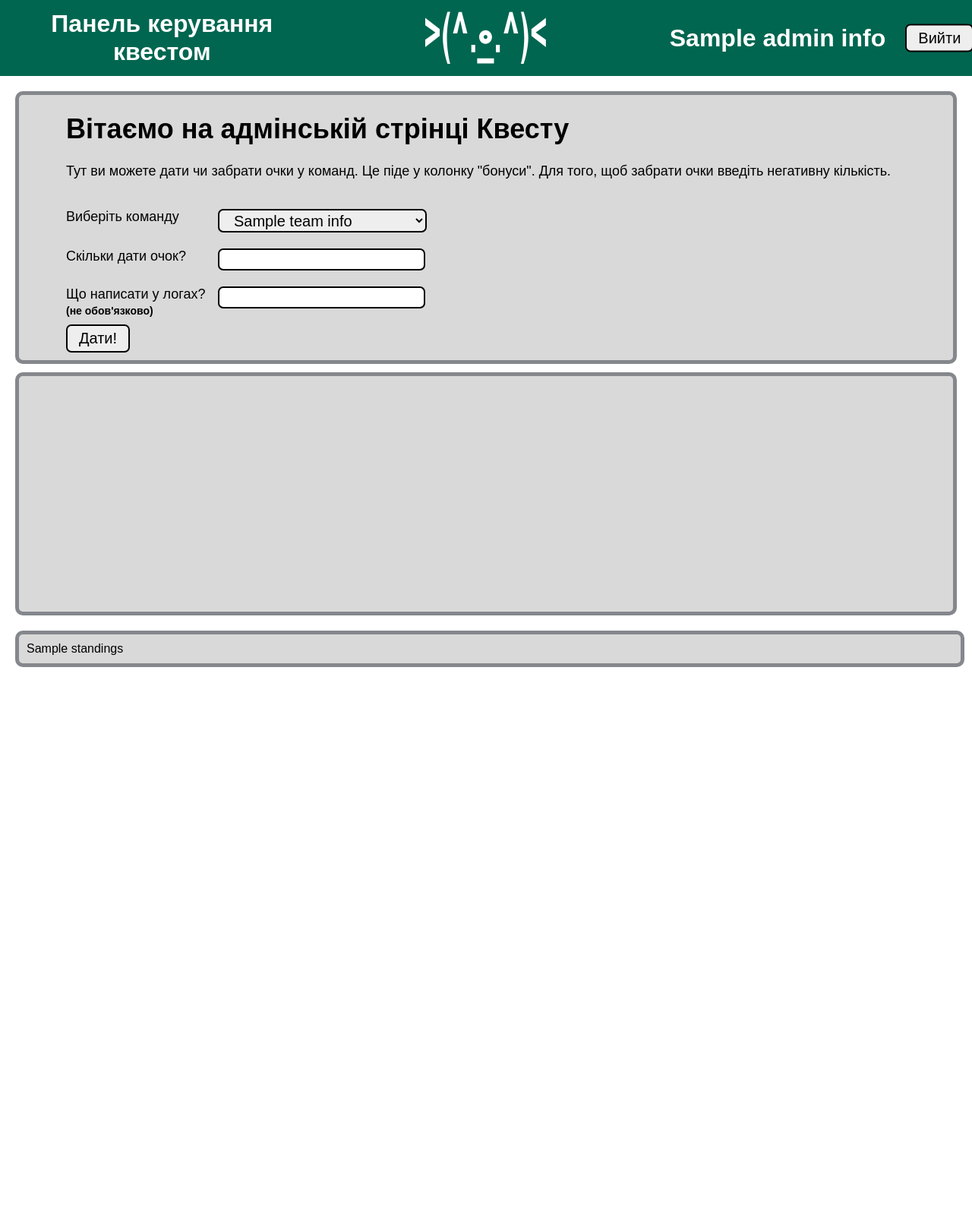
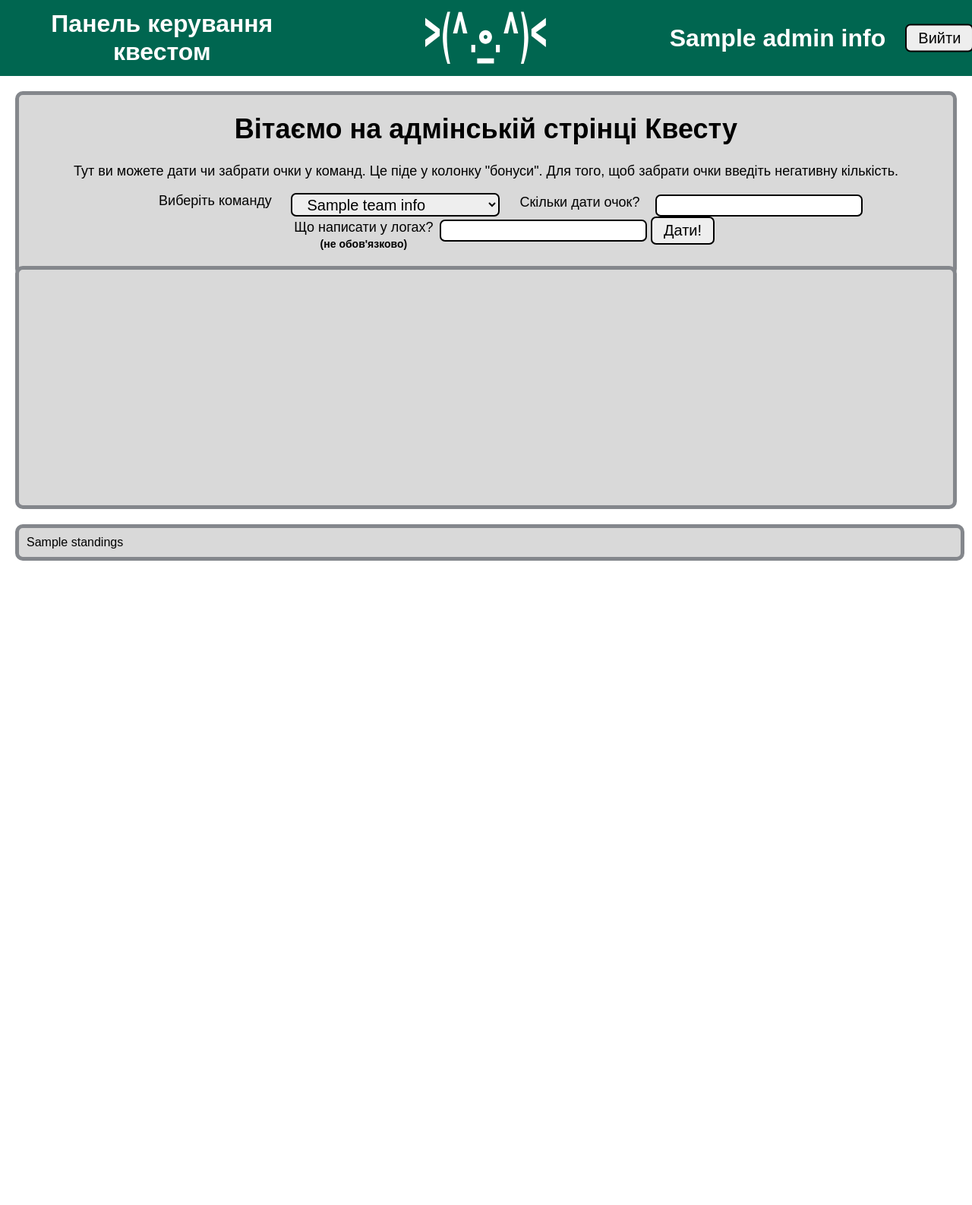
Before and after one commit to dostashev/lolquest, a Flask app: template lolquest/templates/admin.html in a window 1280 px wide. Shown: the whole page at 76% size. After the commit the page ends 738 px from the top, so only its background shows below. Run offline with Flask 3, Linux system fonts and the light colour scheme; the template is opened without the code that fills it: most values are stand-ins (such as "Sample title", 1, 10 or a date in 2020); parts of the project's set-up code (start-up, migrations or seed data) failed here and were passed over.

Commit message:
horizontal fields

```diff
--- a/lolquest/static/layout_admin.css
+++ b/lolquest/static/layout_admin.css
@@ -54,7 +54,7 @@
 
 .Bottom {  display: grid;
   grid-template-columns: 1fr 1fr 1fr;
-  grid-template-rows: 370px 90fr 200fr;
+  grid-template-rows: 230px 90fr 200fr;
   gap: 0px 0px;
   grid-auto-flow: row;
   grid-template-areas:
@@ -93,7 +93,7 @@ label{
     float: left;
     clear: left;
     width: 200px;
-    text-align: left;
+    text-align: center;
 }
 
 input {
@@ -106,3 +106,7 @@ select {
   display: inline-block;
   float: middle;
 }
+
+form ul { list-style-type: none; }
+
+form ul li { display: inline-block }
--- a/lolquest/templates/admin.html
+++ b/lolquest/templates/admin.html
@@ -28,11 +28,11 @@
         </div>
         <div class="Bottom">
             <div class="Panel">
-                <div style="padding-left: 5%; padding-right: 5%; padding-top:0%; font-size: 18px;" class="gray-box">
+                <div style="padding-left: 5%; padding-right: 5%; padding-top:0%; font-size: 18px; text-align: center;" class="gray-box">
                     <h1>Вітаємо на адмінській стрінці Квесту</h1>
                     <p>Тут ви можете дати чи забрати очки у команд. Це піде у колонку "бонуси". Для того, щоб забрати очки введіть негативну кількість.</p>
-                    <form method="POST">
-                        <br>
+                    <form method="POST"><ul>
+                        <li>
                             <label for="teams" type="text" name="team_id">Виберіть команду</label>
                             <select name="teams" id="teams">
                                 {% for team_id in standings_data.team_order %}
@@ -40,19 +40,19 @@
                                     <option value="{{team_id}}">{{ team_info.name }}</option>
                                 {% endfor %}
                             </select>
-                        <br>
-                        <br>
+                        </li>
+                        <li>
                             <label for="points">Скільки дати очок?</label>
                             <input type="number" name="points" style="font-size: 20px">
-                        <br>
-                        <br>
+                        </li>
+                        <li>
                         <label for="message">Що написати у логах?  <b style="font-size:14px;">(не обов'язково)</b></label>
                             <input type="message" name="message" style="font-size: 20px">
-                        <br>
-                        <br>
+                        </li>
+                        <li>
                             <input type="submit" value="Дати!">
-                        <br>
-                    </form>
+                        </li>
+                    </ul></form>
                 </div>
             </div>
             <div class="Logs">
```
